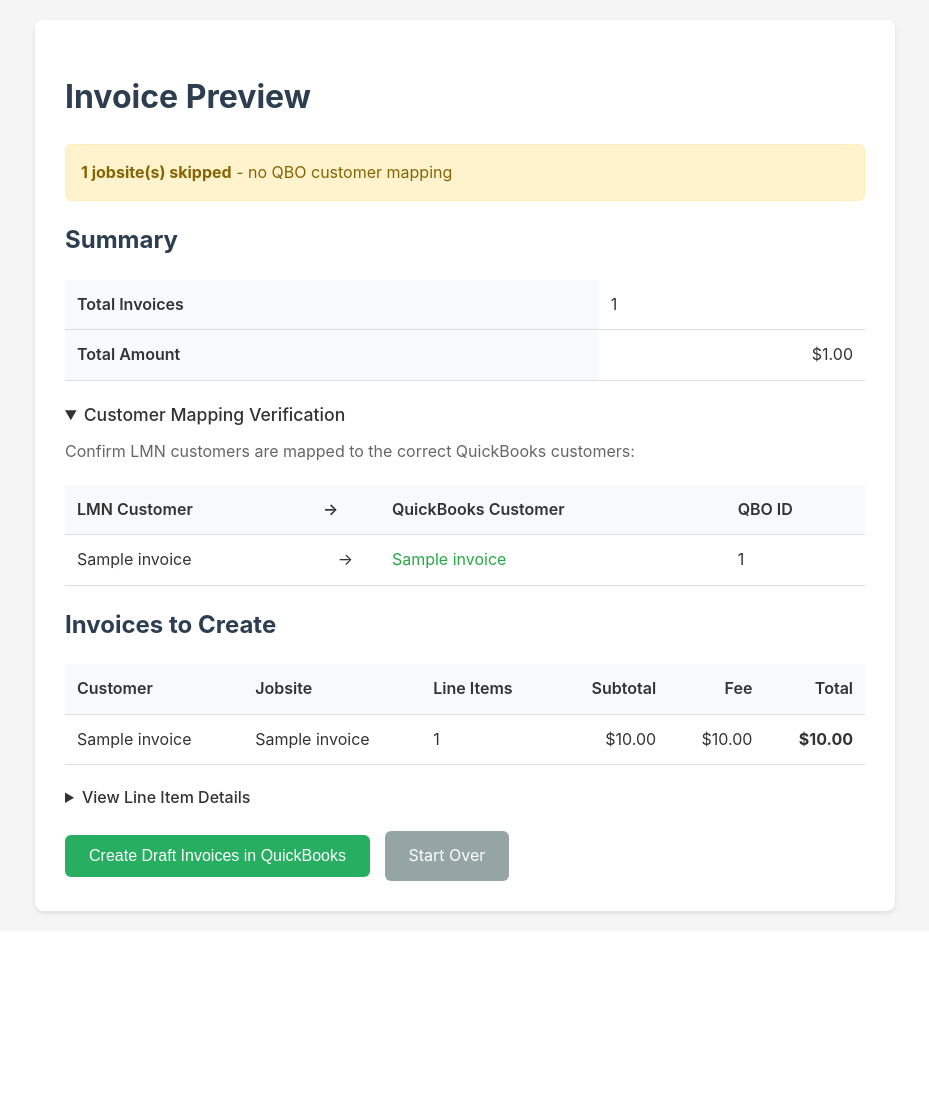
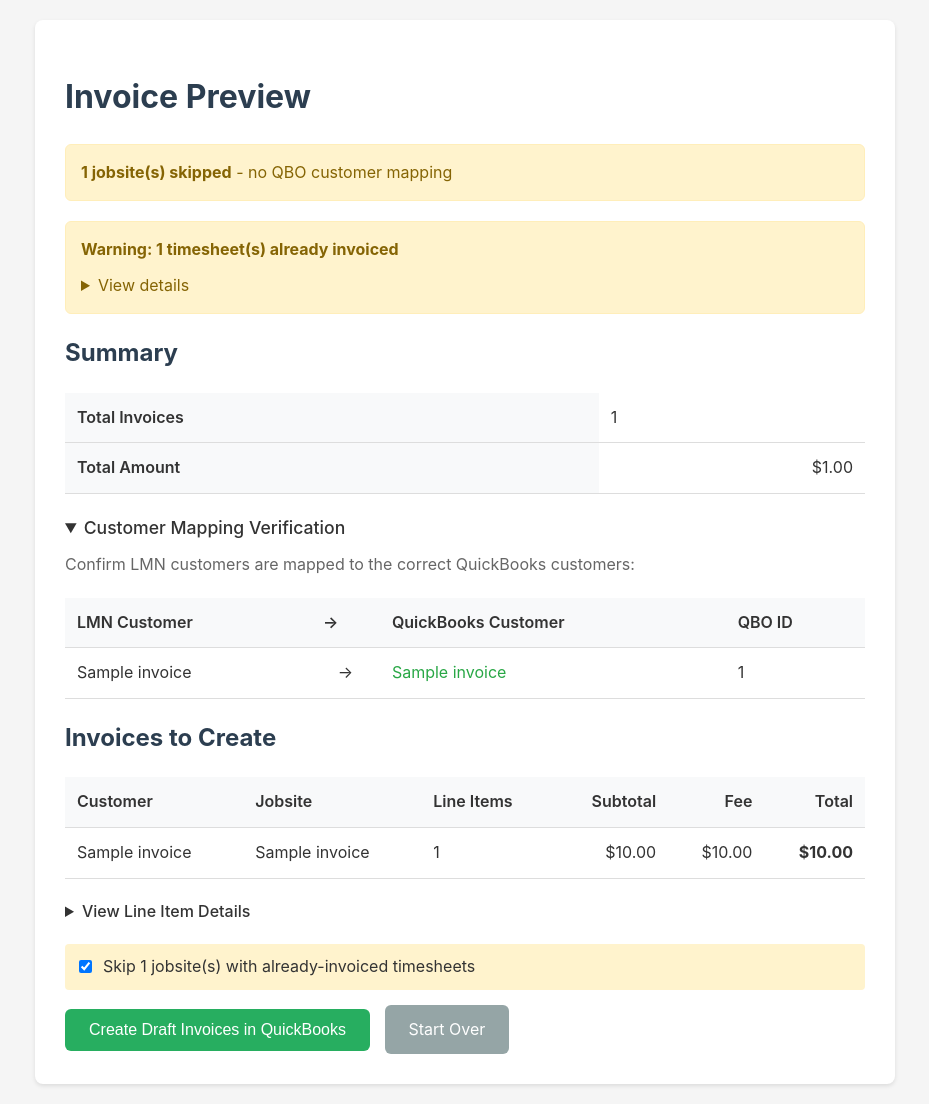
Before and after one commit to Mattnellycodes/LMN-to-QB-invoice, a Flask app: template templates/results.html in a window 1280 px wide. Shown: the part 57-1161 px from the top of the page, without its empty margins (175-1104 px from the left). Before the commit the page ends 973 px from the top, so only its background shows below. Run offline with Flask 3, Linux system fonts and the light colour scheme; the template is opened without the code that fills it: most values are stand-ins (such as "Sample title", 1, 10 or a date in 2020).

Commit message:
Add duplicate invoice detection to web interface
Check for already-invoiced timesheets before creating invoices.
Shows warning with details and option to skip duplicates.

Co-Authored-By: Claude Opus 4.5 <noreply@anthropic.com>

```diff
--- a/app.py
+++ b/app.py
@@ -432,10 +432,16 @@ def results():
     all_invoices = result.get("invoices", [])
     mapped_invoices = [inv for inv in all_invoices if inv.get("qbo_customer_id")]
 
+    # Get duplicates info
+    duplicates = result.get("duplicates", [])
+    duplicate_jobsite_ids = list(set(d["jobsite_id"] for d in duplicates))
+
     # Build display result with only mapped invoices
     display_result = {
         "invoices": mapped_invoices,
         "skipped_jobsites": result.get("skipped_jobsites", []),
+        "duplicates": duplicates,
+        "duplicate_jobsite_ids": duplicate_jobsite_ids,
         "total_amount": sum(inv["total"] for inv in mapped_invoices),
         "summary": {
             "total_jobsites": len(all_invoices),
@@ -464,6 +470,18 @@ def create_invoices():
     if not mapped_invoices:
         flash("No mapped invoices to create.", "warning")
         return redirect(url_for("results"))
+
+    # Handle skip_duplicates option
+    if request.form.get("skip_duplicates"):
+        duplicates = result.get("duplicates", [])
+        duplicate_jobsite_ids = set(d["jobsite_id"] for d in duplicates)
+        mapped_invoices = [
+            inv for inv in mapped_invoices
+            if inv["jobsite_id"] not in duplicate_jobsite_ids
+        ]
+        if not mapped_invoices:
+            flash("No invoices to create after skipping duplicates.", "info")
+            return redirect(url_for("results"))
 
     try:
         invoice_results = create_qbo_invoices(mapped_invoices)
--- a/templates/results.html
+++ b/templates/results.html
@@ -8,6 +8,30 @@
 {% if result.skipped_jobsites %}
 <div class="flash warning">
     <strong>{{ result.skipped_jobsites|length }} jobsite(s) skipped</strong> - no QBO customer mapping
+</div>
+{% endif %}
+
+{% if result.duplicates %}
+<div class="flash warning">
+    <strong>Warning: {{ result.duplicates|length }} timesheet(s) already invoiced</strong>
+    <details style="margin-top: 10px;">
+        <summary style="cursor: pointer;">View details</summary>
+        <table style="margin-top: 10px; font-size: 0.9em;">
+            <thead>
+                <tr><th>Customer</th><th>Timesheet</th><th>Invoice #</th><th>Created</th></tr>
+            </thead>
+            <tbody>
+                {% for dup in result.duplicates %}
+                <tr>
+                    <td>{{ dup.customer_name }}</td>
+                    <td>{{ dup.timesheet_id }}</td>
+                    <td>{{ dup.qbo_invoice_number }}</td>
+                    <td>{{ dup.created_at[:10] if dup.created_at else '-' }}</td>
+                </tr>
+                {% endfor %}
+            </tbody>
+        </table>
+    </details>
 </div>
 {% endif %}
 
@@ -108,6 +132,14 @@
 </details>
 
 <form action="{{ url_for('create_invoices') }}" method="post" class="mt-20">
+    {% if result.duplicate_jobsite_ids %}
+    <div style="margin-bottom: 15px; padding: 10px; background: #fff3cd; border-radius: 4px;">
+        <label style="display: flex; align-items: center; gap: 8px; cursor: pointer;">
+            <input type="checkbox" name="skip_duplicates" value="1" checked>
+            <span>Skip {{ result.duplicate_jobsite_ids|length }} jobsite(s) with already-invoiced timesheets</span>
+        </label>
+    </div>
+    {% endif %}
     <button type="submit" class="btn btn-success">Create Draft Invoices in QuickBooks</button>
     <a href="{{ url_for('upload') }}" class="btn btn-secondary" style="margin-left: 10px;">Start Over</a>
 </form>
```
Also changed, not shown: claude.md (+11 -1 lines), src/web_processing.py (+43 -0 lines), README.md.
